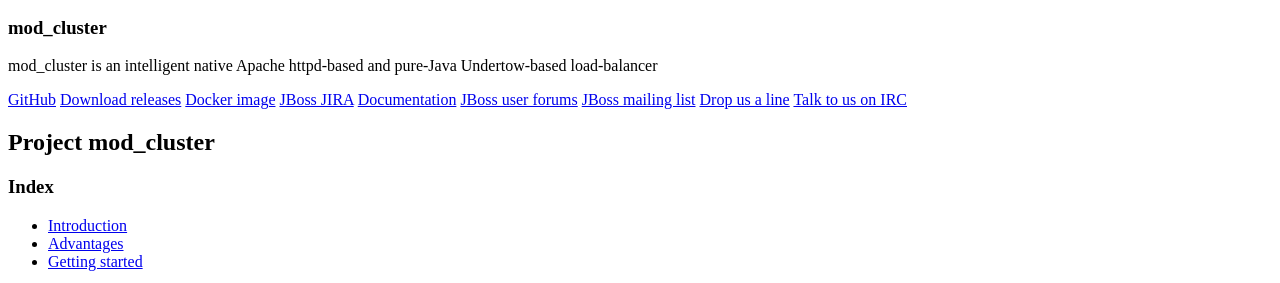
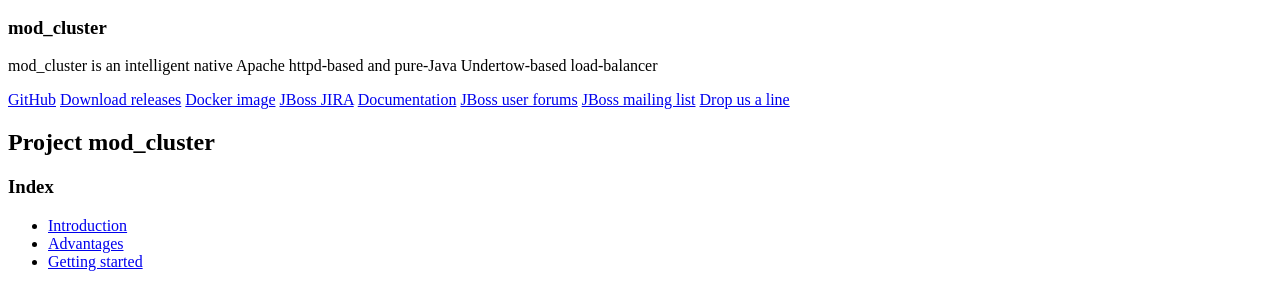
Before and after one commit to jajik/modcluster.io, a Jekyll site: the page built from index.md, in a window 1280 px wide. Shown: the part 204-487 px from the top of the page. Built offline with Jekyll 4.4.1, drawn with Linux system fonts in a browser that asks for light colours.

Commit message:
Fixes #35: Remove references to IRC (I don't think anyone hangs out there)

```diff
--- a/_config.yml
+++ b/_config.yml
@@ -32,7 +32,7 @@
   bio: "mod_cluster is an intelligent native Apache httpd-based and pure-Java Undertow-based load-balancer"
   email: mod_cluster-dev@lists.jboss.org
   jira: MODCLUSTER
-  irc: "https://webchat.freenode.net/?channels=%23mod_cluster&uio=MT1mYWxzZSYxNj10cnVlJjk9dHJ1ZSYxMT0yMzY35"
+  irc: #"https://webchat.freenode.net/?channels=%23mod_cluster&uio=MT1mYWxzZSYxNj10cnVlJjk9dHJ1ZSYxMT0yMzY35"
   user-forum: "https://developer.jboss.org/en/mod_cluster"
   mailing-list: "https://lists.jboss.org/mailman/listinfo/mod_cluster-dev"
   dockerhub: "https://hub.docker.com/r/karm/mod_cluster-master-dockerhub/"
```
